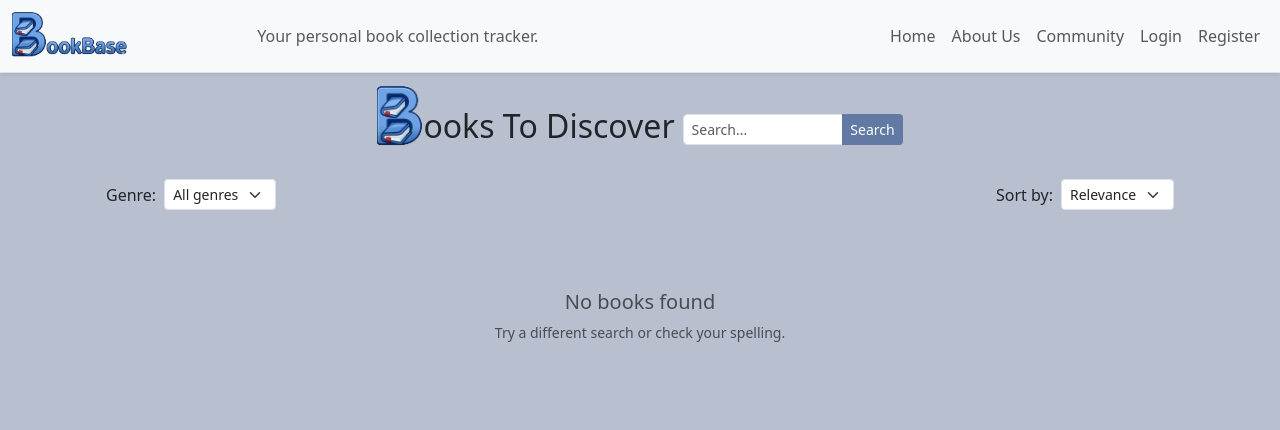
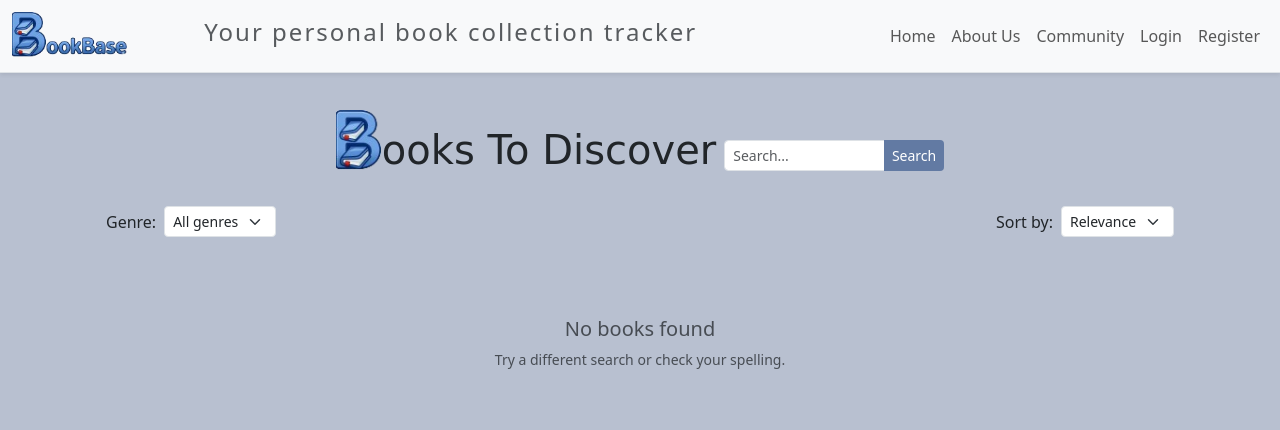
Before and after one commit to Oscar-Ivs/bookbase, a Django app: page / in a window 1280 px wide. Shown: the top 430 px of the page. Run offline with Django 5.2, Linux system fonts and the light colour scheme; data that the repository does not hold is empty; some libraries are stand-ins or nearby versions.

Commit message:
Style H1 and H2

```diff
--- a/templates/base.html
+++ b/templates/base.html
@@ -11,7 +11,22 @@
   <style>
   .brand-logo { transform: translateY(-2px); }
 </style>
+<link href="https://fonts.googleapis.com/css2?family=Limelight&family=Lobster&display=swap" rel="stylesheet">
+<style>
+  h2 {
 
+    font-weight: 400;
+    letter-spacing: 2px;   /* increase gap between letters */
+    font-size: 1.5rem;
+  }
+
+  h1 {
+    font-family: 'Great Vibes', cursive;
+    font-weight: 500;
+    letter-spacing: 0px;   /* increase gap between letters */
+    font-size: 2.5rem;
+  }
+</style>
 </head>
 
 <body class="d-flex flex-column min-vh-100">
@@ -29,7 +44,7 @@
       <!-- Center: Tagline -->
       <div class="d-none d-lg-block flex-grow-1 text-center">
         <span class="navbar-text fw-medium text-muted">
-          Your personal book collection tracker.
+          <h2>Your personal book collection tracker</h2>
         </span>
       </div>
 
--- a/templates/community_list.html
+++ b/templates/community_list.html
@@ -4,7 +4,7 @@
 {% block content %}
 <div class="container mt-4">
     <div class="d-flex flex-wrap gap-2 align-items-center justify-content-between mb-2">
-        <h2 class="mb-0">Community</h2>
+        <h1 class="mb-0">Community</h1>
 
         <form method="get" class="d-flex gap-2 align-items-center ms-auto">
             <input type="hidden" name="view" value="{{ view_mode }}">
--- a/templates/home.html
+++ b/templates/home.html
@@ -2,13 +2,13 @@
 {% load static %}
 
 {% block content %}
-<div class="d-flex flex-column flex-md-row justify-content-center align-items-center gap-2 mb-3">
-  <h2 class="mb-0">
+<div class="d-flex flex-column flex-md-row justify-content-center align-items-center gap-2 mb-3 mt-4">
+  <h1 class="mb-0">
     <span style="display:inline-flex; align-items:center;">
-      <img src="{% static 'img/logo-b.png' %}" alt="Logo" height="60" style="margin-right: 1px; transform: translateY(-10px);">
+      <img src="{% static 'img/logo-b.png' %}" alt="Logo" height="60" style="margin-right:1px; transform: translateY(-10px);">
       ooks To Discover
     </span>
-  </h2>
+  </h1>
 
   <div class="input-group input-group-sm" style="width: 220px;">
     <input type="text" id="searchInput" class="form-control" placeholder="Search..." aria-label="Search books">
--- a/templates/profile.html
+++ b/templates/profile.html
@@ -3,7 +3,7 @@
 
 {% block content %}
 <div class="container mt-5">
-  <h2 class="text-center mb-4">Profile</h2>
+  <h1 class="text-center mb-4">Profile</h1>
 
   <div class="row justify-content-center">
     <div class="col-md-10 col-lg-8">
```
